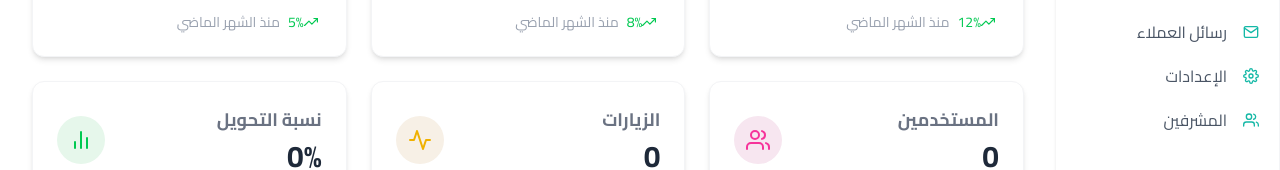
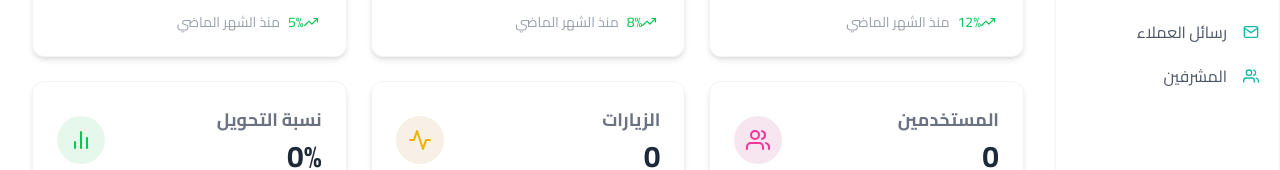
Before and after one commit to singap88a/eslamoffers, a Next.js app: page /admin/dashboard in a window 1280 px wide. Shown: the part 389-559 px from the top of the page. Built offline with nearby package versions, Linux system fonts and the light colour scheme; no server answers.

Commit message:
settings

```diff
--- a/app/components/admin/Sidebar.jsx
+++ b/app/components/admin/Sidebar.jsx
@@ -24,8 +24,9 @@ const Sidebar = () => {
     { href: "/admin/dashboard/coupons", label: "الكوبونات", icon: <FiTag /> },
     { href: "/admin/dashboard/offers", label: "العروض", icon: <FiList /> },
     { href: "/admin/dashboard/messages", label: "رسائل العملاء", icon: <FiMail /> },
-    { href: "/admin/dashboard/settings", label: "الإعدادات", icon: <FiSettings /> },
     { href: "/admin/dashboard/admins", label: "المشرفين", icon: <FiUsers /> }
+        // { href: "/admin/dashboard/settings", label: "الإعدادات", icon: <FiSettings /> },
+
   ];
 
   return (
```
